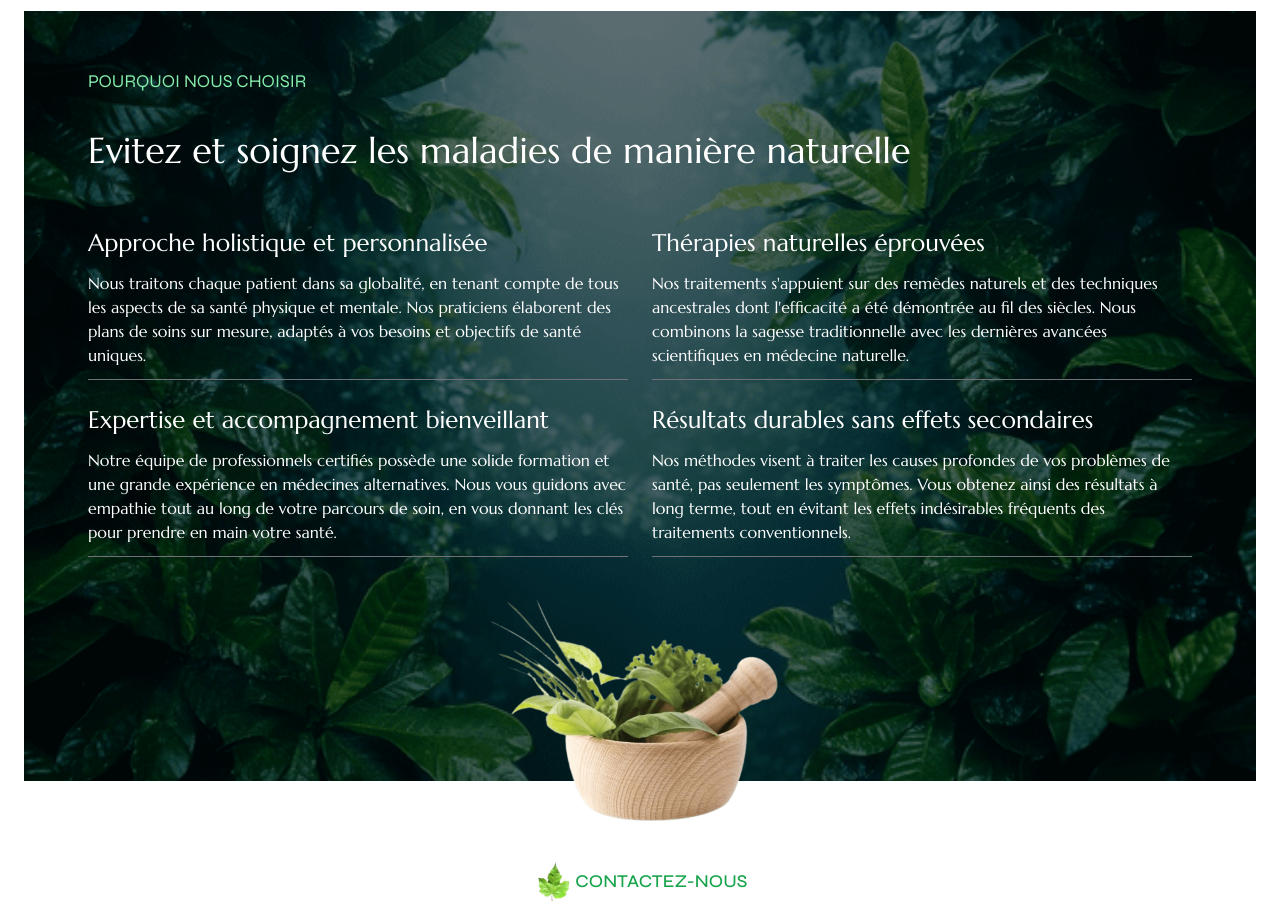
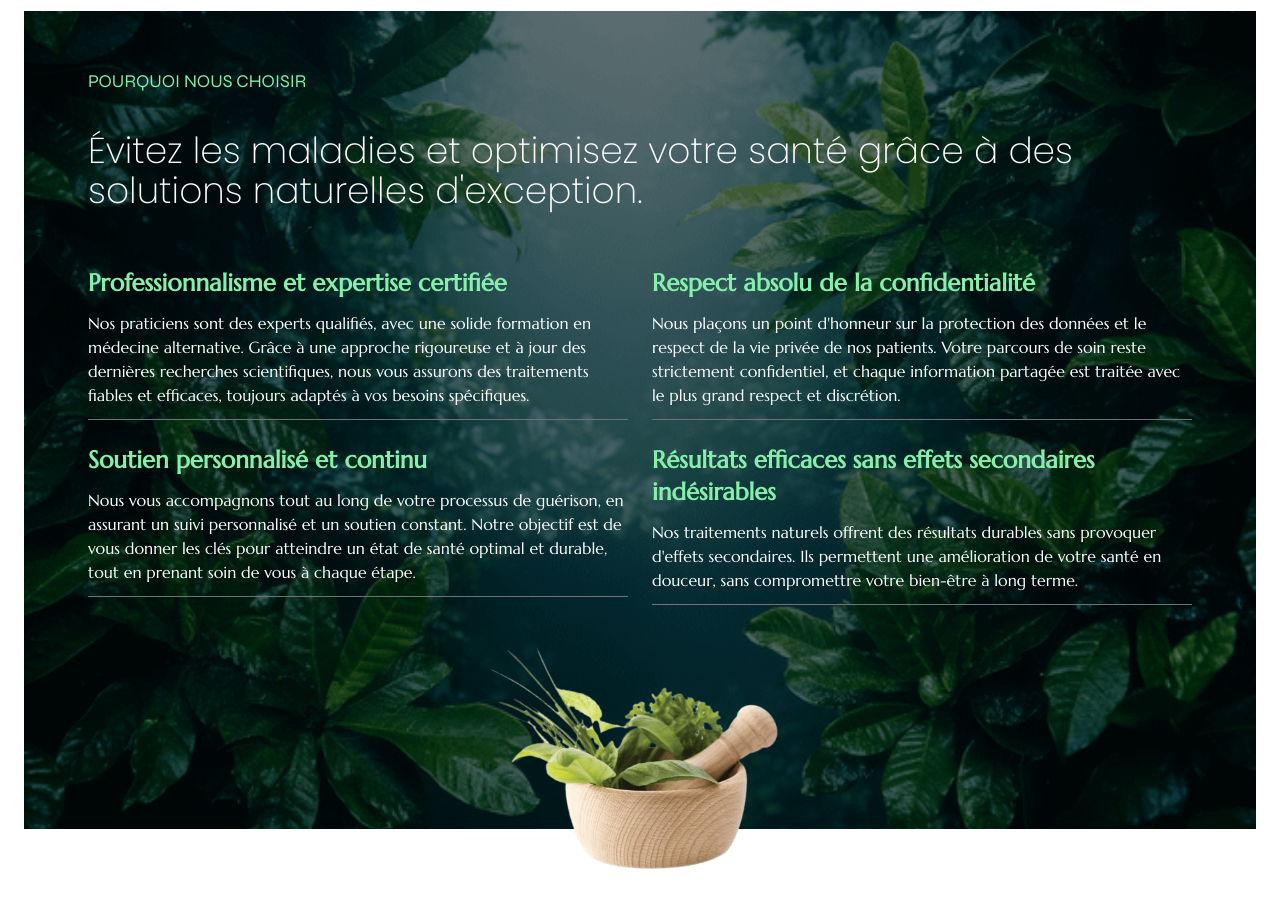
Before and after one commit to MnD3v/CEMENA-TOGO, a Next.js app: page / in a window 1280 px wide. Shown: the part 3440-4348 px from the top of the page. Built offline with nearby package versions, Linux system fonts and the light colour scheme.

Commit message:
make that boy

```diff
--- a/src/app/components/pourquoi-nous.tsx
+++ b/src/app/components/pourquoi-nous.tsx
@@ -6,17 +6,17 @@ const PourquoiNous = () => {
 
     const raisons = [
         {
-            title: "Approche holistique et personnalisée",
-            description: "Nous traitons chaque patient dans sa globalité, en tenant compte de tous les aspects de sa santé physique et mentale. Nos praticiens élaborent des plans de soins sur mesure, adaptés à vos besoins et objectifs de santé uniques."
+            title: "Professionnalisme et expertise certifiée",
+            description: "Nos praticiens sont des experts qualifiés, avec une solide formation en médecine alternative. Grâce à une approche rigoureuse et à jour des dernières recherches scientifiques, nous vous assurons des traitements fiables et efficaces, toujours adaptés à vos besoins spécifiques."
         }, {
-            title: "Thérapies naturelles éprouvées",
-            description: "Nos traitements s'appuient sur des remèdes naturels et des techniques ancestrales dont l'efficacité a été démontrée au fil des siècles. Nous combinons la sagesse traditionnelle avec les dernières avancées scientifiques en médecine naturelle."
+            title: "Respect absolu de la confidentialité",
+            description: "Nous plaçons un point d'honneur sur la protection des données et le respect de la vie privée de nos patients. Votre parcours de soin reste strictement confidentiel, et chaque information partagée est traitée avec le plus grand respect et discrétion."
         }, {
-            title: "Expertise et accompagnement bienveillant",
-            description: "Notre équipe de professionnels certifiés possède une solide formation et une grande expérience en médecines alternatives. Nous vous guidons avec empathie tout au long de votre parcours de soin, en vous donnant les clés pour prendre en main votre santé."
+            title: "Soutien personnalisé et continu ",
+            description: "Nous vous accompagnons tout au long de votre processus de guérison, en assurant un suivi personnalisé et un soutien constant. Notre objectif est de vous donner les clés pour atteindre un état de santé optimal et durable, tout en prenant soin de vous à chaque étape."
         }, {
-            title: "Résultats durables sans effets secondaires",
-            description: "Nos méthodes visent à traiter les causes profondes de vos problèmes de santé, pas seulement les symptômes. Vous obtenez ainsi des résultats à long terme, tout en évitant les effets indésirables fréquents des traitements conventionnels."
+            title: "Résultats efficaces sans effets secondaires indésirables",
+            description: "Nos traitements naturels offrent des résultats durables sans provoquer d'effets secondaires. Ils permettent une amélioration de votre santé en douceur, sans compromettre votre bien-être à long terme."
         },
 
     ]
@@ -27,7 +27,7 @@ const PourquoiNous = () => {
                 <div className='flex flex-col bg-black/50 px-6 md:px-16 pt-14'>
                     <p className='text-green-300 text-lg'>POURQUOI NOUS CHOISIR</p>
                     <div className='h-9'></div>
-                    <p className='font-marcellus text-2xl md:text-4xl'>Evitez et soignez les maladies de manière naturelle</p>
+                    <p className='font-poppins font-extralight text-2xl md:text-4xl'>Évitez les maladies et optimisez votre santé grâce à des solutions naturelles d'exception.</p>
                     <div className='h-14'></div>
                     <div className='grid grid-cols-1 md:grid-cols-2 gap-6 font-marcellus text-lg'>
                         {
@@ -37,7 +37,7 @@ const PourquoiNous = () => {
                                     initial="hidden"
                                     whileInView="show"
                                     key={element.title} className='space-y-3'>
-                                    <h2 className='text-lg md:text-2xl'>{element.title}</h2>
+                                    <h2 className='text-lg md:text-2xl text-green-300 font-semibold'>{element.title}</h2>
                                     <p className='text-sm md:text-base'>{element.description}</p>
                                     <div className='h-px w-full bg-zinc-500 my-4'></div>
                                 </motion.div>
```
Also changed, not shown: public/produits/produit-5.png.
